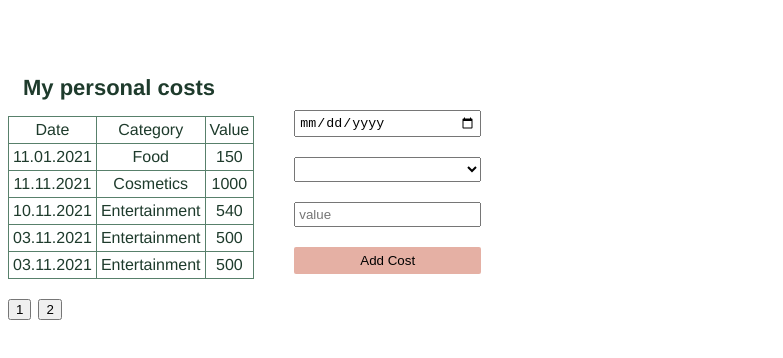
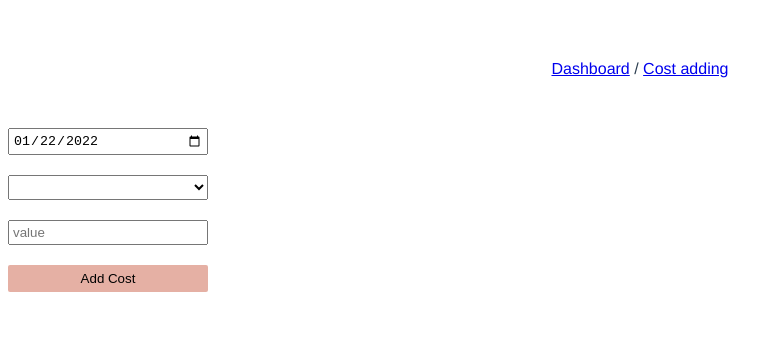
Before and after one commit to IvlevaAnna/Vue, a Vue app in the folder fp/: page /add/payment/1 in a window 1280 px wide. Shown: the top 358 px of the page, without its empty margins (0-783 px from the left). Built offline with nearby package versions, Linux system fonts and the light colour scheme.

Commit message:
[Vue]-task5

```diff
--- a/fp/package.json
+++ b/fp/package.json
@@ -22,6 +22,7 @@
     "eslint-plugin-prettier": "^3.3.1",
     "eslint-plugin-vue": "^6.2.2",
     "prettier": "^2.2.1",
+    "vue-router": "^3.5.3",
     "vue-template-compiler": "^2.6.11"
   }
 }
--- a/fp/src/App.vue
+++ b/fp/src/App.vue
@@ -1,85 +1,21 @@
 <template>
   <div id="app">
-    <div class="container">
-      <div>
-        <div class="title">My personal costs</div>
-        <Costs :costs="costs"/>
-        <Pagination :pagination="pagination" />
-      </div>
-      <CostAdding @addNewCost="addToCosts" :categories="categories" />
-    </div>
+    <header>
+      <router-link to="/dashboard">Dashboard</router-link> /
+      <router-link to="/add/payment">Cost adding</router-link>
+    </header>
+    <router-view />
   </div>
 </template>
 
 <script>
-import Costs from "./components/Costs";
-import CostAdding from "./components/CostAdding";
-import { mapMutations, mapGetters, mapActions } from 'vuex'
-import Pagination from "./components/Pagination";
 
 export default {
   name: "App",
-  components: {
-    Pagination,
-    Costs,
-    CostAdding,
-  },
   data() {
     return {
     }
   },
-  computed: {
-    ...mapGetters({
-      costs: 'getCosts',
-      pagination: 'getPagination',
-      categories: 'getCategories',
-    }),
-  },
-  methods: {
-    ...mapMutations(['setCosts']),
-    ...mapActions(['fetchPaginationData']),
-    fetchData() {
-      return [
-        {
-          date: '11.01.2021',
-          category: 'Food',
-          value: 150
-        },
-        {
-          date: '11.11.2021',
-          category: 'Cosmetics',
-          value: 1000
-        },
-        {
-          date: '10.11.2021',
-          category: 'Entertainment',
-          value: 540
-        },
-        {
-          date: '03.11.2021',
-          category: 'Entertainment',
-          value: 500
-        },
-        {
-          date: '03.11.2021',
-          category: 'Entertainment',
-          value: 500
-        },
-        {
-          date: '03.11.2021',
-          category: 'Entertainment',
-          value: 500
-        },
-      ]
-    },
-    addToCosts(data) {
-      this.pagination[this.pagination.length - 1].push(data)
-    },
-  },
-  created() {
-    this.setCosts(this.fetchData())
-    this.fetchPaginationData()
-  }
 };
 </script>
 
--- a/fp/src/main.js
+++ b/fp/src/main.js
@@ -1,10 +1,12 @@
 import Vue from "vue";
 import App from "./App.vue";
 import store from './store'
+import router from './router'
 
 Vue.config.productionTip = false;
 
 new Vue({
   render: (h) => h(App),
-  store
+  store,
+  router,
 }).$mount("#app");
--- /dev/null
+++ b/fp/src/router/index.js
@@ -0,0 +1,33 @@
+import Vue from 'vue'
+import VueRouter from 'vue-router'
+import Dashboard from "../views/Dashboard";
+import CostAdding from "../views/CostAdding";
+
+
+Vue.use(VueRouter)
+
+const routes = [
+    {
+        path: '/dashboard',
+        name: 'dashboard',
+        component: Dashboard
+    },
+    {
+        path: '/add/payment',
+        name: 'add',
+        component: CostAdding
+    },
+    {
+        path: '/add/payment/:category',
+        name: 'add',
+        component: CostAdding
+    },
+]
+
+const router = new VueRouter({
+    mode: 'history',
+    routes
+})
+
+
+export default router
--- a/fp/src/store/index.js
+++ b/fp/src/store/index.js
@@ -7,7 +7,7 @@ export default new Vuex.Store({
     state: {
         costs: [],
         pagination: null,
-        categories: ['Shopping','Entertainment', 'Food', 'Travelling']
+        categories: ['Shopping','Entertainment', 'Food', 'Travelling', 'Transport']
     },
     mutations: {
         setCosts( state, payload) {
--- a/fp/src/components/CostAdding.vue
+++ b/fp/src/views/CostAdding.vue
@@ -12,9 +12,10 @@
 </template>
 
 <script>
+import {mapGetters} from "vuex";
+
 export default {
   name: "CostAdding",
-  props: ['categories'],
   data() {
     return{
       date: '',
@@ -23,29 +24,47 @@ export default {
     }
   },
   computed: {
+    ...mapGetters({
+      pagination: 'getPagination',
+      categories: 'getCategories',
+    }),
     getCurrentDate() {
-      const today = new Date()
-      const d = today.getDate()
-      const m = today.getMonth()
-      const y = today.getFullYear()
-      return `${d}.${m}.${y}`
+      const today = new Date().toLocaleDateString('en-CA')
+      return today
     }
   },
   methods: {
+    addToCosts(data) {
+      this.pagination[this.pagination.length - 1].push(data)
+    },
     onClick() {
       const data = {
         date: this.date || this.getCurrentDate,
         category: this.category,
         value: this.value,
       }
-      this.$emit('addNewCost', data)
+      console.log(data)
+      this.addToCosts(data)
     }
-  }
+  },
+  mounted() {
+    if( this.$route.params?.category ) {
+      this.category = this.$route.params?.category
+      this.date = this.getCurrentDate
+
+      if(this.$route.query?.value ) {
+        this.value = this.$route.query?.value
+        this.addToCosts([this.date, this.category, this.value])
+      }
+    }
+
+  },
 }
 </script>
 
 <style scoped>
 .wrapper {
+  width: 200px;
   margin-top: 50px;
   display: flex;
   flex-direction: column;
--- /dev/null
+++ b/fp/src/views/Dashboard.vue
@@ -0,0 +1,78 @@
+<template>
+<div>
+  <div class="title">My personal costs</div>
+  <Costs :costs="costs"/>
+  <Pagination :pagination="pagination" />
+</div>
+</template>
+
+<script>
+import Costs from "../components/Costs";
+import { mapMutations, mapGetters, mapActions } from 'vuex'
+import Pagination from "../components/Pagination";
+
+export default {
+  name: "Dashboard",
+  components: {
+    Pagination,
+    Costs,
+  },
+  data() {
+    return {
+    }
+  },
+  computed: {
+    ...mapGetters({
+      costs: 'getCosts',
+      pagination: 'getPagination',
+      categories: 'getCategories',
+    }),
+  },
+  methods: {
+    ...mapMutations(['setCosts']),
+    ...mapActions(['fetchPaginationData']),
+    fetchData() {
+      return [
+        {
+          date: '11.01.2021',
+          category: 'Food',
+          value: 150
+        },
+        {
+          date: '11.11.2021',
+          category: 'Cosmetics',
+          value: 1000
+        },
+        {
+          date: '10.11.2021',
+          category: 'Entertainment',
+          value: 540
+        },
+        {
+          date: '03.11.2021',
+          category: 'Entertainment',
+          value: 500
+        },
+        {
+          date: '03.11.2021',
+          category: 'Entertainment',
+          value: 500
+        },
+        {
+          date: '03.11.2021',
+          category: 'Entertainment',
+          value: 500
+        },
+      ]
+    },
+  },
+  created() {
+    this.setCosts(this.fetchData())
+    this.fetchPaginationData()
+  }
+}
+</script>
+
+<style scoped>
+
+</style>
```
Also changed, not shown: 1 other file (tests, documents, lock files or other folders).
